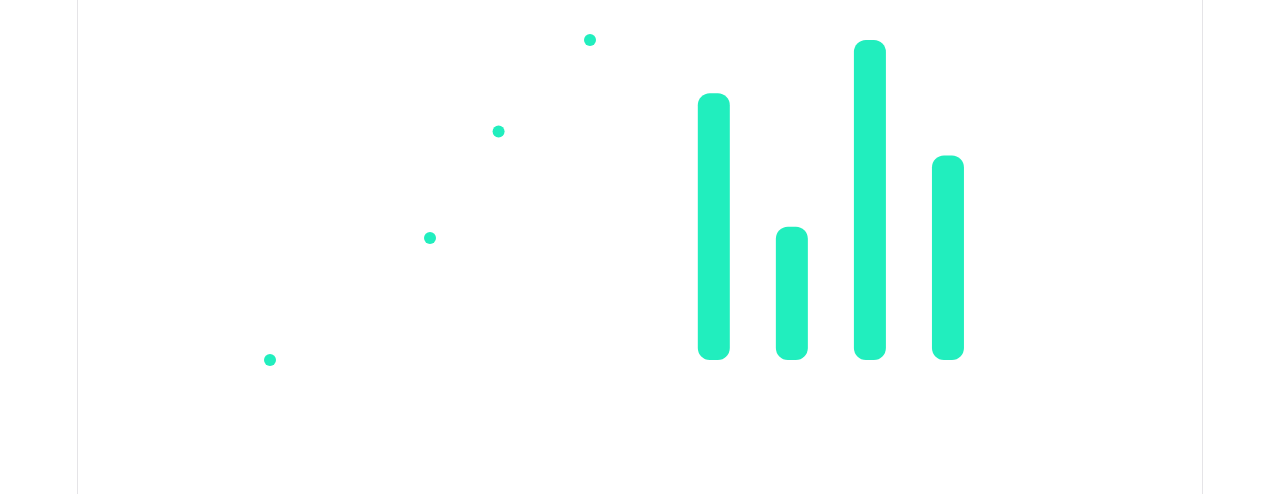
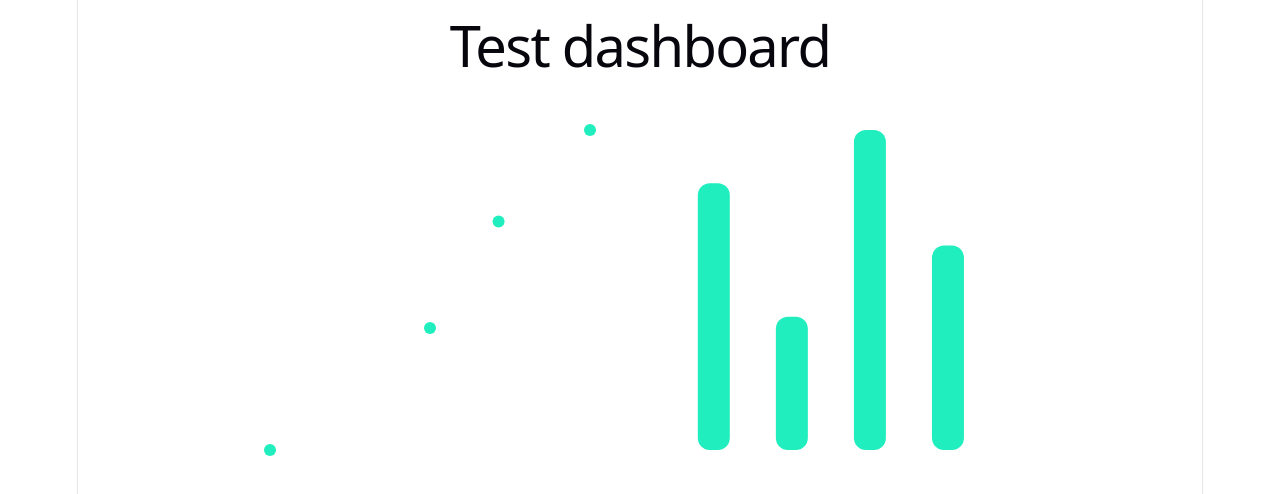
Before and after one commit to mic-wypych/energy_dashboard, a React (Vite) app: page / in a window 1280 px wide. Shown: the top 494 px of the page. Built offline with nearby package versions, Linux system fonts and the light colour scheme.

Commit message:
add title

```diff
--- a/src/App.jsx
+++ b/src/App.jsx
@@ -67,7 +67,11 @@ function App() {
 
   /* build the plot*/
 
-  return <div style={{display: 'flex', justifyContent: 'center', alignItems: 'center', gap: '20px'}}>
+  return <>
+  <div>
+    <h1>Test dashboard</h1>
+  </div>
+  <div style={{display: 'flex', justifyContent: 'center', alignItems: 'center', gap: '20px'}}>
       <svg width = {width} height = {height}>
       <rect width = {width} height = {height} fill = "#FFFFFF" rx = {4}/>
       <g
@@ -88,6 +92,7 @@ function App() {
        </g>
     </svg>
   </div>
+  </>
 
 
 
```
